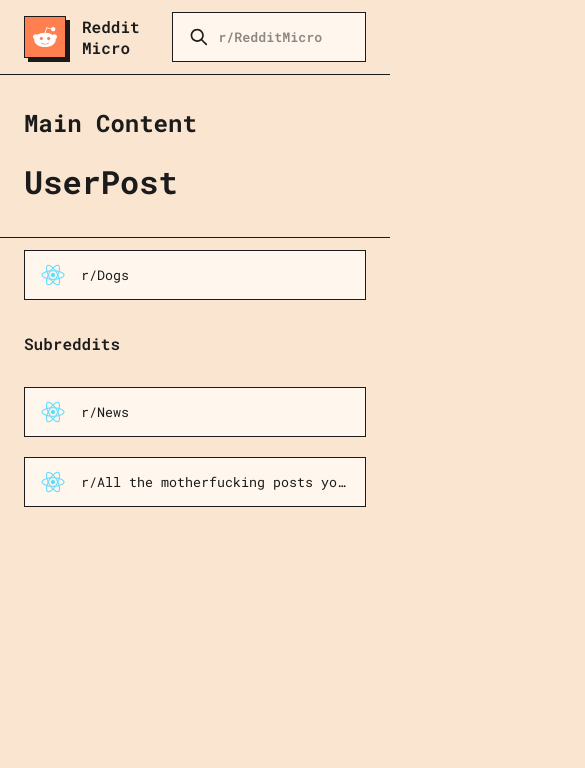
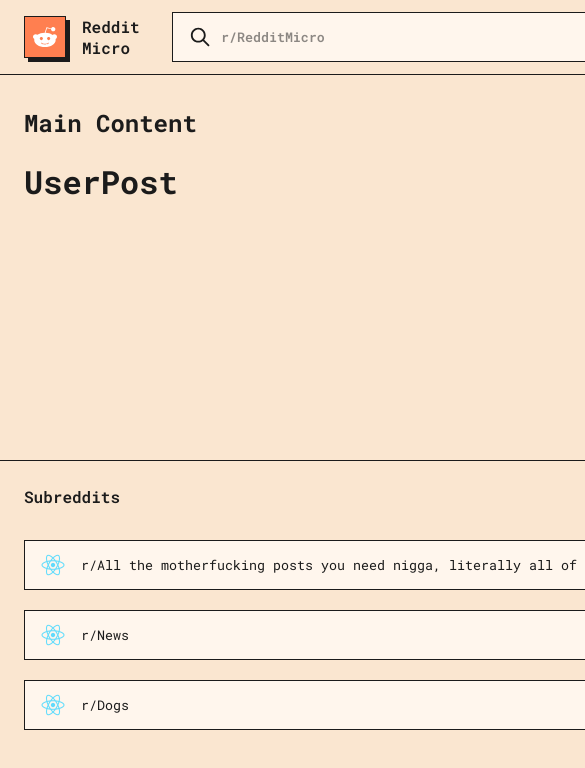
Before and after one commit to DeeKayMA/reddit_micro, a React (Create React App) app: page / in a window 390 px wide. Shown: the top 768 px of the page, 585 px wide, since content can reach past the window. Built offline with nearby package versions, Linux system fonts and the light colour scheme.

Commit message:
removed flex from App.js mobile media query

```diff
--- a/src/components/App/App.css
+++ b/src/components/App/App.css
@@ -9,27 +9,13 @@
 /* Mobile devices */
 @media only screen and (max-width: 768px) {
   .App {
-    /* display: grid;
-    grid-template: 50px 1fr 1fr/ 1fr;
+    display: grid;
+    grid-template: auto 1fr 1fr/ 1fr;
     grid-template-areas:
       "navbar"
       "content"
-      "sidebar"; */
+      "sidebar";
 
-      /* Reorder for mobile devices */
-
-      display:flex;
-      flex-direction: column;
-  }
-
-  .App :nth-child(1){
-    order: 1;
-  }
-  .App :nth-child(2){
-    order: 3;
-  }
-  .App :nth-child(3){
-    order: 2;
   }
 }
 
--- a/src/components/App/App.js
+++ b/src/components/App/App.js
@@ -7,9 +7,9 @@ import Content from '../content/content';
 function App() {
   return (
     <div className="App">
-      <Navbar />
-      <Sidebar />
-      <Content />
+      <Navbar className="navbar"/>
+      <Sidebar className="sidebar"/>
+      <Content className="content" />
     </div>
   );
 }
--- a/src/components/Sidebar/sidebar.js
+++ b/src/components/Sidebar/sidebar.js
@@ -2,7 +2,7 @@ import { useState } from "react";
 import SubredditCard from "../SubredditCard/subredditCard";
 import styles from "./sidebar.module.css";
 
-const Sidebar = () => {
+const Sidebar = (className) => {
   //Track active card
   const [activeCard, setActiveCard] = useState(null);
 
@@ -15,7 +15,7 @@ const Sidebar = () => {
   };
 
   return (
-    <aside className={styles.sidebar}>
+    <aside className={`${styles.sidebar} ${className ? className : ""}`}>
       <h2>Subreddits</h2>
       <SubredditCard
         children="r/All the motherfucking posts you need nigga, literally all of them"
--- a/src/components/Sidebar/sidebar.module.css
+++ b/src/components/Sidebar/sidebar.module.css
@@ -10,6 +10,7 @@
     color: light-dark(var(--light-text), var(--dark-text));
     font-size: 1rem;
     font-weight: 600;
+    /* margin-bottom: 0; */
 }
 /* Media Queries */
 
--- a/src/components/content/content.js
+++ b/src/components/content/content.js
@@ -1,9 +1,9 @@
 import styles from './content.module.css';
 import UserPost from '../UserPost/userPost';
 
-const Content = () => {
+const Content = (className) => {
     return(
-        <div className={styles.content}>
+        <div className={`${styles.content} ${className ? className : ""}`}>
             <h2>Main Content</h2>
             <UserPost />
         </div>
```
